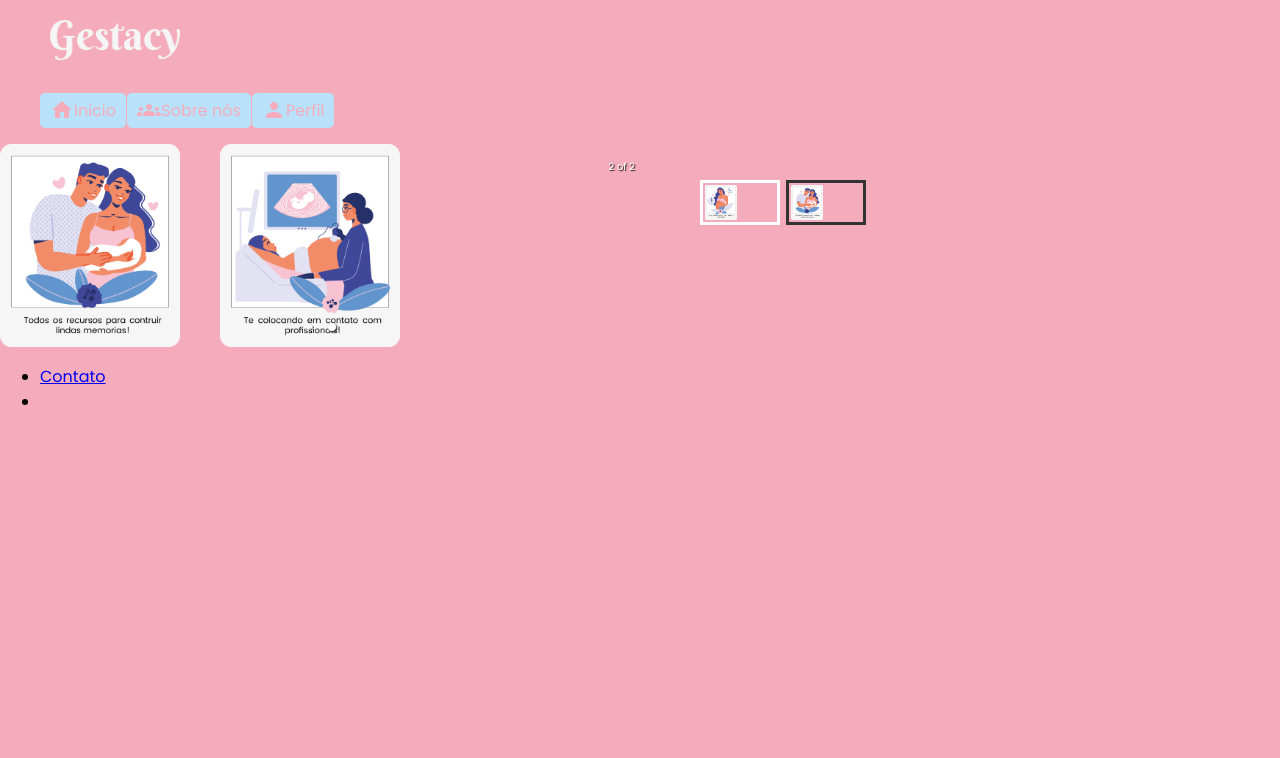
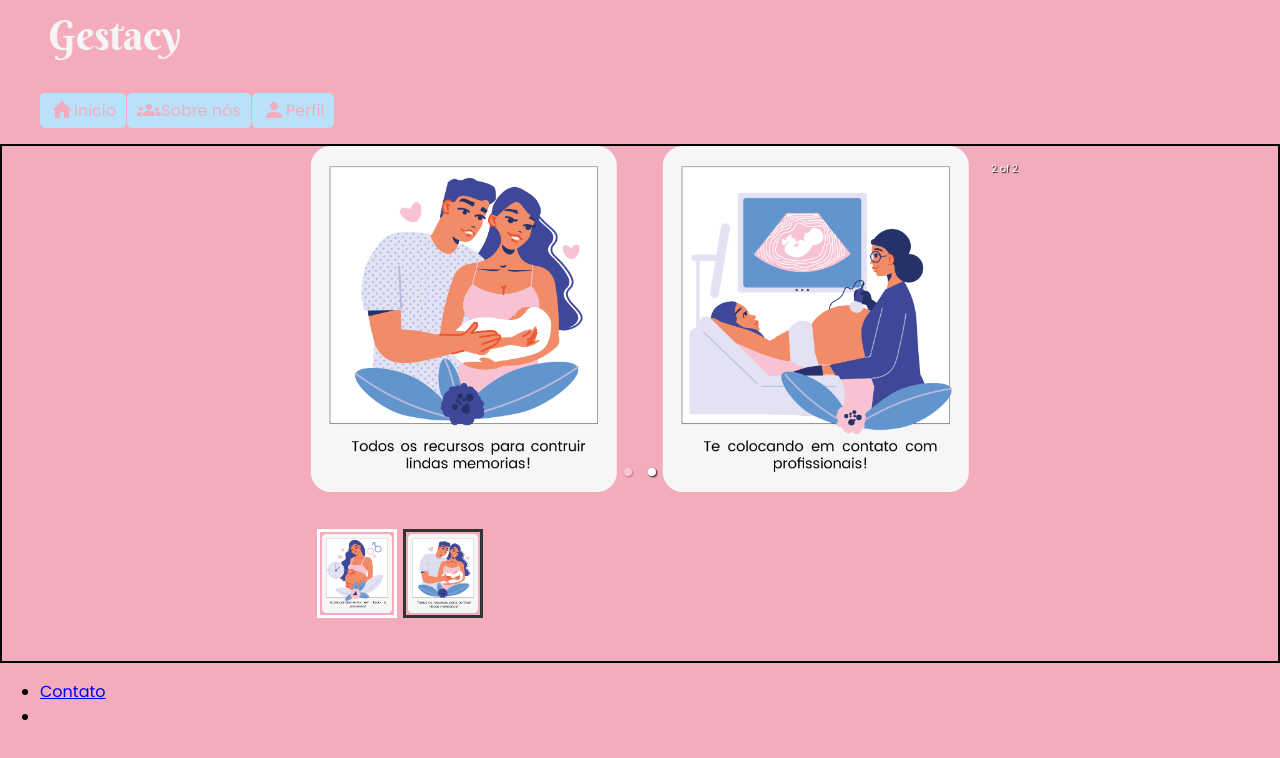
Before and after one commit to GVPastel/tela-teste, a React (Create React App) app: page / in a window 1280 px wide. Shown: the top 758 px of the page. Built offline with nearby package versions, Linux system fonts and the light colour scheme.

Commit message:
carrosel quase pronto

```diff
--- a/src/components/Home/Home.js
+++ b/src/components/Home/Home.js
@@ -9,41 +9,41 @@ const Home = () => {
   return (
     <div className="principal">
       <Header />
+      <div className="container-carrosel">
         <Carousel
           autoPlay={true}
           interval={4000}
           infiniteLoop={true}
-        className="carrossel"
+          className="flex"
           showArrows={false}
           dynamicHeight={true}
         >
-        <div className="img1">
+          <div className="blocoImg">
             <img
-            className="imagem1"
+              className="img"
               src={require("./imgs/img-1.png")}
               alt="imagem 1 carrossel"
             />
-
             <img
-            className="imagem2"
+              className="img"
               src={require("./imgs/img-2.png")}
               alt="imagem 2 carrossel"
             />
           </div>
-        <div className="img2">
+          <div className="blocoImg">
             <img
-            className="imagem1"
+              className="img"
               src={require("./imgs/img-3.png")}
               alt="imagem 3 carrossel"
             />
-
             <img
-            className="imagem2"
+              className="img"
               src={require("./imgs/img-4.png")}
               alt="imagem 4 carrossel"
             />
           </div>
         </Carousel>
+      </div>
       <Footer />
     </div>
   );
--- a/src/components/Home/stylesHome.css
+++ b/src/components/Home/stylesHome.css
@@ -41,25 +41,26 @@ header {
   border-radius: 5px;
 }
 
-.img1 {
-  max-width: 400px;
-  display: flex;
-  justify-content: space-between;
+.img {
+  margin-right: 15%;
 }
 
-.img2 {
-  max-width: 400px;
+.container-carrosel {
   display: flex;
-  justify-content: space-between;
+  justify-content: center;
+  border: 2px solid black;
 }
 
-.carrossel {
+.flex {
   display: flex;
-  justify-content: space-between;
+  width: 60%;
+  flex-direction: column;
 }
-.imagem1,
-.imagem2,
-.imagem3,
-.imagem4 {
-  width: 45% !important;
+
+.blocoImg {
+  display: flex;
+  max-width: 40%;
+  margin-left: 7%;
+  justify-items: center;
+  align-items: center;
 }
```
Lines whose indentation alone changed are shown as unchanged.
